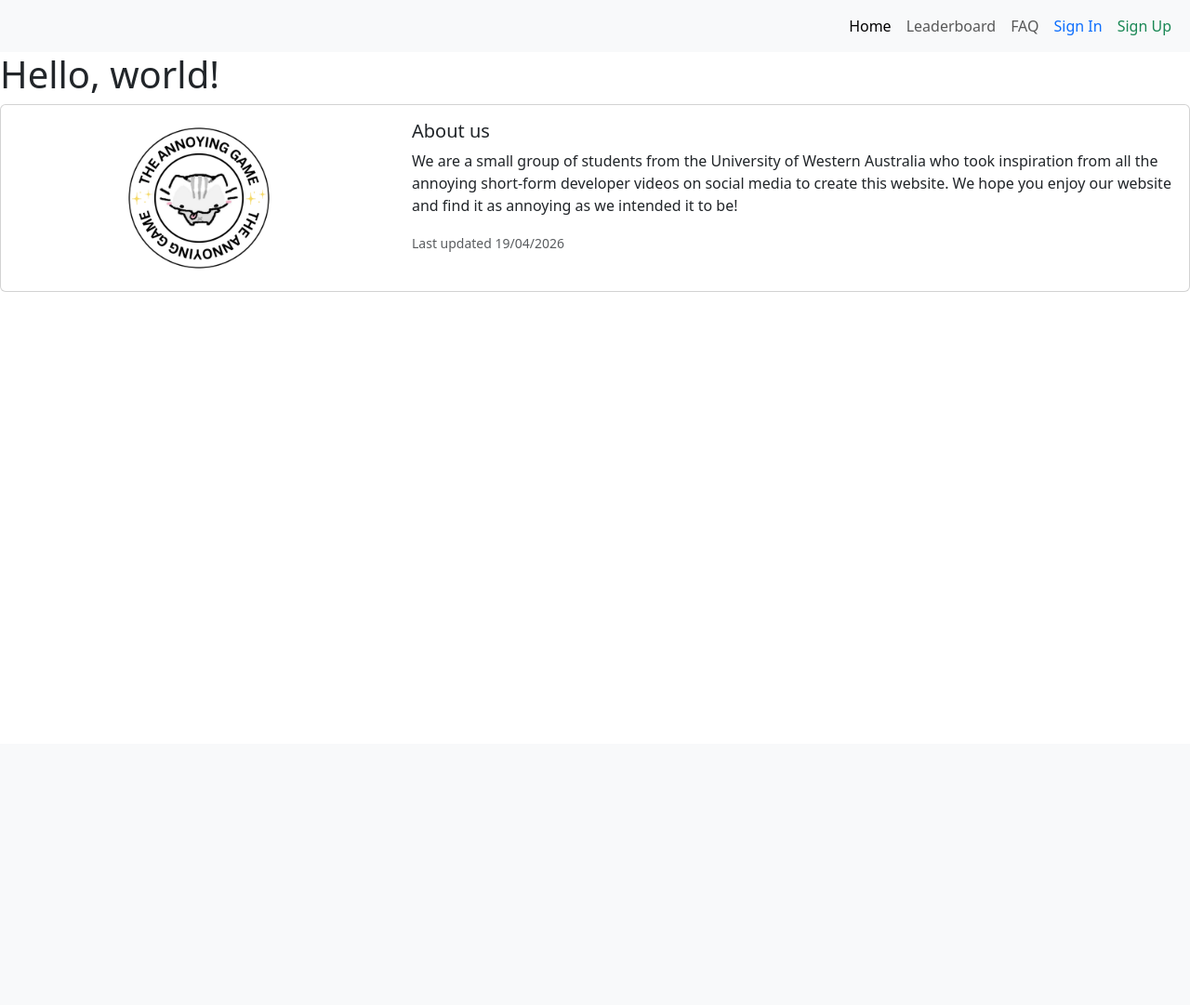
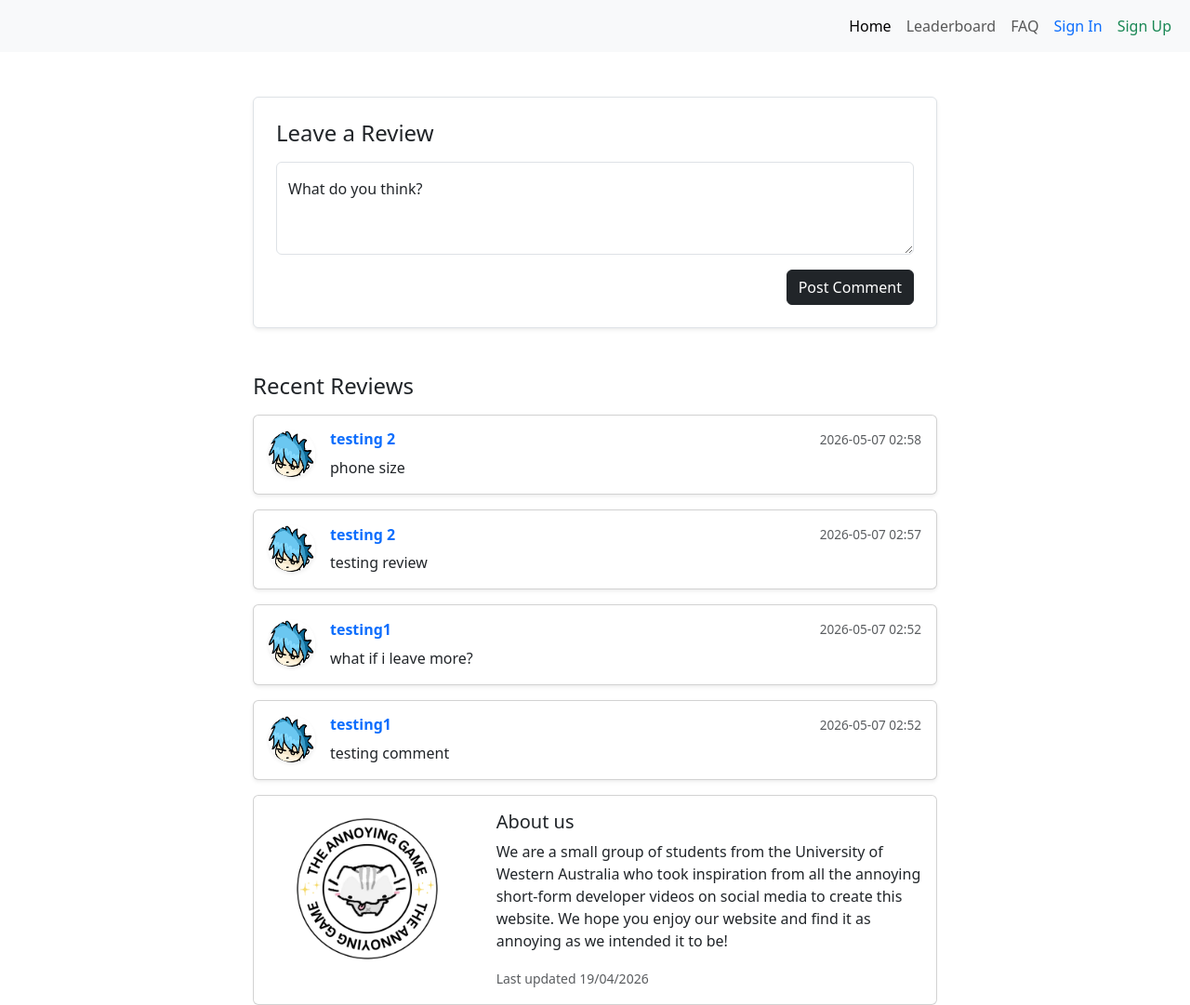
Before and after one commit to A5troGaze/CITS3403_Group_Project, a Flask app: page /comments in a window 1280 px wide. Shown: the whole page at 93% size. Before the commit the page ends 314 px from the top, so only its background shows below. Run offline with Flask 3, Linux system fonts and the light colour scheme; some libraries are stand-ins or nearby versions.

Commit message:
comments page written and working with live comments

```diff
--- a/flaskr/app.py
+++ b/flaskr/app.py
@@ -3,7 +3,7 @@ from flask import request, make_response, session, render_template, redirect, ur
 from flask_restful import Resource
 from flask_migrate import Migrate
 from flask_login import current_user
-from db import db, User, Score
+from db import db, User, Score, Comment
 from config import *
 import os
 from werkzeug.utils import secure_filename
@@ -434,5 +434,51 @@ def forbidden(e):
 
     return render_template('404.html', image_list=image_list, error='403', error_message='Forbidden!', error_title='403: Forbidden'), 403
 
+
+# comments page routing
+@app.route('/api/add_comment', methods=['POST'])
+def api_add_comment():
+    user_id = session.get('user_id')
+    username = session.get('username')
+
+    if not user_id:
+        return {"success": False, "error": "Unauthorized. You must be logged in to comment."}, 401
+
+    data = request.get_json()
+    comment_text = data.get('comment_text')
+
+    try:
+        new_comment = Comment(user_id=user_id, text=comment_text)
+
+        db.session.add(new_comment)
+        db.session.commit()
+
+        return {
+            "success": True,
+            "username": username,
+            "comment_text": comment_text
+        }, 200
+
+    except Exception as e:
+        db.session.rollback()
+        print("Database Error:", e)
+        return {"success": False, "error": "Failed to save comment to the database."}, 500
+
+@app.route('/api/get_comments')
+def api_get_comments():
+    all_comments = Comment.query.order_by(Comment.timestamp.desc()).all()
+
+    comments_data = []
+    for c in all_comments:
+        comments_data.append({
+            "username": c.user.username,
+            "text": c.text,
+            "timestamp": c.timestamp.strftime('%Y-%m-%d %H:%M'),
+            "avatar": url_for('static', filename='images/' + c.user.profile_image)
+        })
+
+    return jsonify(comments_data)
+
+
 if __name__ == '__main__':
     app.run(debug=True)
--- a/flaskr/templates/comments.html
+++ b/flaskr/templates/comments.html
@@ -14,7 +14,116 @@
 
     {% include 'components/navbar.html' %}
 
-    <h1>Hello, world!</h1>
+    <div class="container mt-5">
+      <div class="row d-flex justify-content-center">
+          <div class="col-md-10 col-lg-8">
+
+              <div class="card shadow-sm border mb-5">
+                  <div class="card-body p-4">
+                      <h4 class="mb-3">Leave a Review</h4>
+                      <form id="commentForm">
+                          <div class="form-floating mb-3">
+                              <textarea class="form-control" id="commentText" placeholder="Leave a comment here" style="height: 100px" required></textarea>
+                              <label for="commentText">What do you think?</label>
+                          </div>
+                          <button type="submit" class="btn btn-dark float-end">Post Comment</button>
+                      </form>
+                  </div>
+              </div>
+
+              <h4 class="mb-3">Recent Reviews</h4>
+
+              <div id="liveCommentFeed">
+              </div>
+    <script>
+        const commentForm = document.getElementById('commentForm');
+        const commentFeed = document.getElementById('liveCommentFeed');
+        const commentInput = document.getElementById('commentText');
+
+        // --- NEW: The Auto-Loader Function ---
+        async function loadLiveComments() {
+            try {
+                // 1. Ask Flask for the latest comments
+                const response = await fetch('/api/get_comments');
+                const comments = await response.json();
+
+                // 2. Clear the current feed completely
+                commentFeed.innerHTML = '';
+
+                // 3. Loop through the JSON data and build a card for everyone
+                comments.forEach(comment => {
+                    const cardHTML = `
+                        <div class="card mb-3 shadow-sm">
+                            <div class="card-body">
+                                <div class="d-flex flex-start">
+                                    <img class="rounded-circle shadow-sm me-3"
+                                        src="${comment.avatar}" alt="avatar" width="50" height="50" />
+                                    <div class="w-100">
+                                        <div class="d-flex justify-content-between align-items-center mb-1">
+                                            <h6 class="text-primary fw-bold mb-0">
+                                                ${comment.username}
+                                            </h6>
+                                            <p class="mb-0 text-muted" style="font-size: 0.85rem;">${comment.timestamp}</p>
+                                        </div>
+                                        <p class="text-dark mb-0 mt-2">
+                                            ${comment.text}
+                                        </p>
+                                    </div>
+                                </div>
+                            </div>
+                        </div>
+                    `;
+                    commentFeed.insertAdjacentHTML('beforeend', cardHTML);
+                });
+
+                // Optional: If no comments exist yet
+                if (comments.length === 0) {
+                    commentFeed.innerHTML = '<p class="text-muted">No reviews yet. Be the first to comment!</p>';
+                }
+
+            } catch (error) {
+                console.error("Error fetching live comments:", error);
+            }
+        }
+
+        // --- Run the loader immediately, then every 3 seconds (3000ms) ---
+        loadLiveComments();
+        setInterval(loadLiveComments, 3000);
+
+        // --- UPDATED: The Submit Form ---
+        commentForm.addEventListener('submit', async function(event) {
+            event.preventDefault();
+
+            const freshCommentText = commentInput.value;
+
+            try {
+                // Send the new comment to Flask
+                const response = await fetch('/api/add_comment', {
+                    method: 'POST',
+                    headers: { 'Content-Type': 'application/json' },
+                    body: JSON.stringify({ comment_text: freshCommentText })
+                });
+
+                const result = await response.json();
+
+                if (result.success) {
+                    commentInput.value = '';
+
+                    loadLiveComments();
+                } else {
+                    alert(result.error);
+                }
+            } catch (error) {
+                alert("Something went wrong connecting to the server.");
+            }
+        });
+    </script>
+    <style>
+      @keyframes fadeIn {
+          from { opacity: 0; transform: translateY(-10px); }
+          to { opacity: 1; transform: translateY(0); }
+      }
+    </style>
 
     {% include 'components/footer.html' %}
 
```
Also changed, not shown: flaskr/db.py (+12 -0 lines), flaskr/migrations/versions/5f1578680ab3_added_comment_model.py (added, +35 -0 lines), flaskr/instance/user_database.db.
